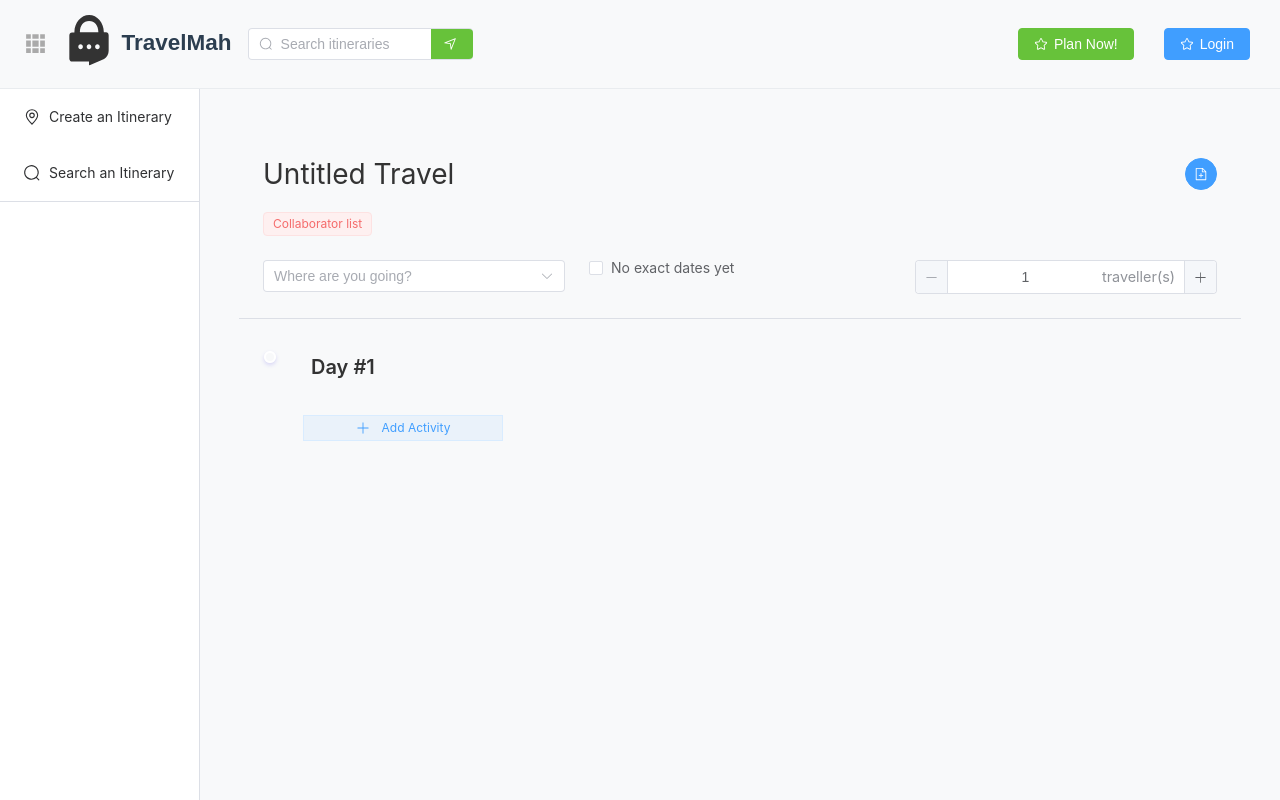
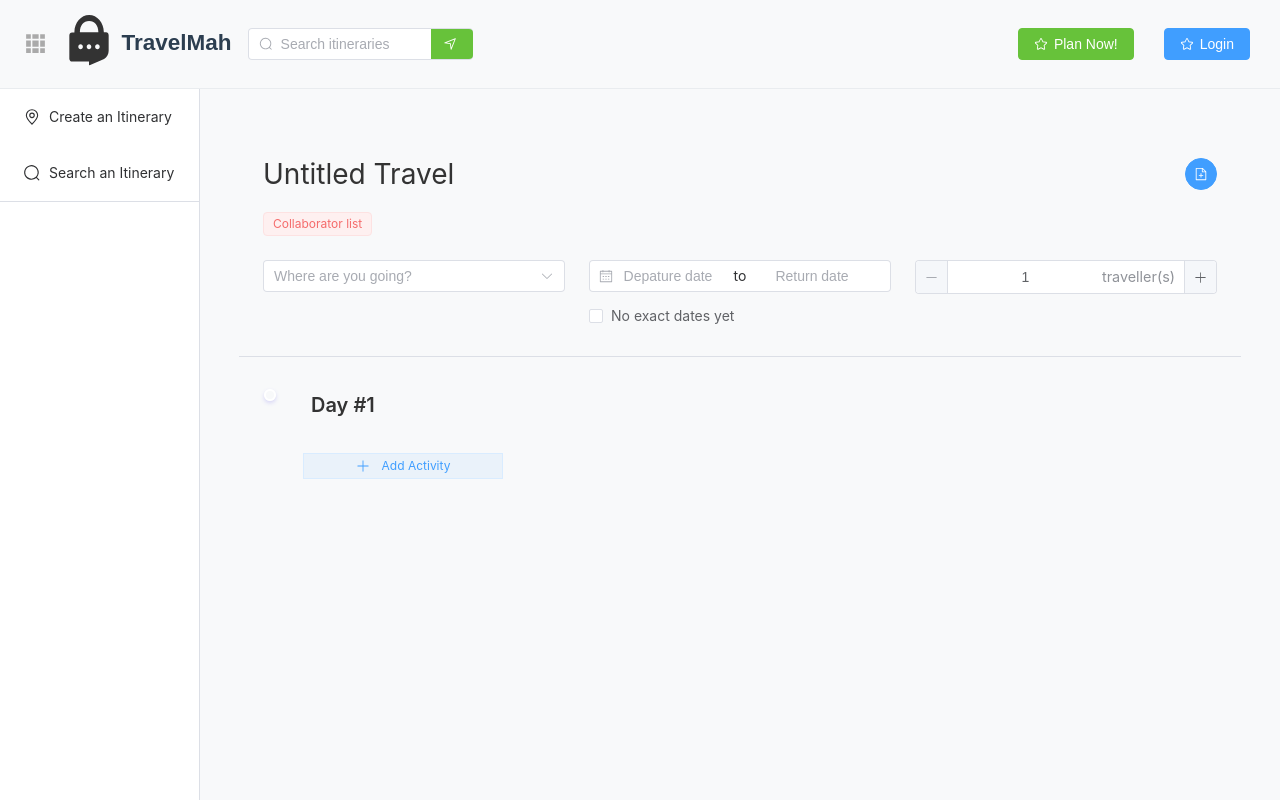
Before and after one commit to syongkheng/travelmah-fe, a Vue app: page /plan in a window 1280 px wide. Shown: the top 800 px of the page. Built offline with nearby package versions, Linux system fonts and the light colour scheme.

Commit message:
fix: unknown date and date selection

```diff
--- a/src/views/PlanView.vue
+++ b/src/views/PlanView.vue
@@ -169,7 +169,7 @@ const cascaderProps = {
             :size="isMobile ? 'large' : 'default'" :props="cascaderProps" />
         </div>
         <div class="date-config-container">
-          <span class="itinerary-config-field" v-if="itinerary.unknownDate">
+          <span class="itinerary-config-field" v-if="!itinerary.unknownDate">
             <el-date-picker v-model="itinerary.itineraryDateRaw" type="daterange" range-separator="to"
               style="width: 100%;" :start-placeholder="isMobile ? 'From' : 'Depature date'"
               :end-placeholder="isMobile ? 'To' : 'Return date'" :disabled="itinerary.unknownDate"
```
